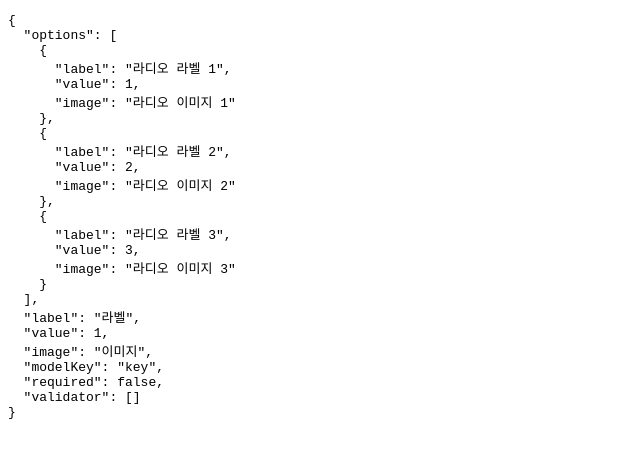
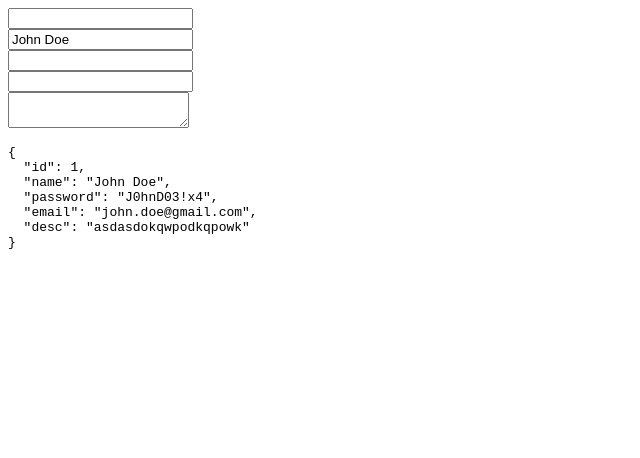
Before and after one commit to kruny1001/litform, a Vue app: page / in a window 1280 px wide. Shown: the top 458 px of the page, without its empty margins (0-640 px from the left). Built offline with nearby package versions, Linux system fonts and the light colour scheme.

Commit message:
app input update

```diff
--- a/src/App.vue
+++ b/src/App.vue
@@ -8,18 +8,41 @@
 //- div(style="width: 300px;")
 //-   SelectDrop(v-bind="radio" @data-update="(evt) => handleUpdate(evt, radio)")
 //- SelectInput(v-bind="radio" @data-update="(evt) => handleUpdate(evt, radio)")
-pre {{ radio}}
+
+//- InputNormal( v-bind="input")
+
+component(
+  v-for="val in template"
+  :is="val.compName"
+  :value="user[val.modelKey]"
+  v-bind="val"
+  @data-update="userUpdate"
+)
+
+pre {{ user }}
+//- pre {{ radio}}
+
+
 </template>
 
 <script>
 import CheckboxList from './components/checkbox/CheckboxList.vue'
 import CheckboxNormal from './components/checkbox/CheckboxNormal.vue'
 import CheckboxGrid from './components/checkbox/CheckboxGrid.vue'
+
 import RadioGrid from './components/radio/RadioGrid.vue'
 import RadioList from './components/radio/RadioList.vue'
 import RadioNormal from './components/radio/RadioNormal.vue'
+
 import SelectDrop from './components/select/SelectDrop.vue'
 import SelectInput from './components/select/SelectInput.vue'
+
+import InputNormal from './components/input/InputNormal.vue'
+import InputNumber from './components/input/InputNumber.vue'
+import InputEmail from './components/input/InputEmail.vue'
+import InputPassword from './components/input/InputPassword.vue'
+import InputTextarea from './components/input/InputTextarea.vue'
+
 
 export default {
   name: 'App',
@@ -32,6 +55,12 @@ export default {
     RadioNormal,
     SelectDrop,
     SelectInput,
+
+    InputNormal,
+    InputNumber,
+    InputEmail,
+    InputPassword,
+    InputTextarea,
   },
   data() {
     return {
@@ -86,13 +115,95 @@ export default {
         required: false,
         validator: [],
       },
+      user: {
+        id: 1,
+        name: 'John Doe',
+        password: 'J0hnD03!x4',
+        email: 'john.doe@gmail.com',
+        desc: 'asdasdokqwpodkqpowk'
+      },
+      template: [
+        {
+          type: 'input',
+          inputType: "number",
+          label: "",
+          modelKey: "id",
+          readonly: false,
+          required: false,
+          validator: [],
+          placeholder: "",
+          hintText: "",
+
+          compName: 'InputNumber',
+        },
+        {
+          type: 'input',
+          inputType: "text",
+          label: "",
+          modelKey: "name",
+          readonly: false,
+          required: false,
+          validator: [],
+          placeholder: "자기소개",
+          hintText: "",
+
+          compName: 'InputNormal',
+        },
+        {
+          type: 'input',
+          inputType: "password",
+          label: "",
+          value: "",
+          modelKey: "password",
+          readonly: false,
+          required: false,
+          validator: [],
+          placeholder: "자기소개",
+          hintText: "",
+
+          compName: 'InputPassword',
+        },
+        {
+          type: 'input',
+          inputType: "email",
+          label: "",
+          value: "",
+          modelKey: "email",
+          readonly: false,
+          required: false,
+          validator: [],
+          placeholder: "",
+          hintText: "",
+
+          compName: 'InputEmail',
+        },
+        {
+          type: 'input',
+          inputType: "textarea",
+          label: "",
+          value: "",
+          modelKey: "desc",
+          readonly: false,
+          required: false,
+          validator: [],
+          placeholder: "자기소개",
+          hintText: "",
+
+          compName: 'InputTextarea',
+        },
+      ],
     }
   },
   methods: {
     handleUpdate({ key, newVal }, target) {
       target.value = newVal
     },
+
+    userUpdate({ key, newVal }) {
+      this.user[key] = newVal
+    }
   },
+
 }
 </script>
 
--- /dev/null
+++ b/src/components/input/InputEmail.vue
@@ -0,0 +1,39 @@
+<template lang="pug">
+section
+  input(
+    @input="onInput"
+    :value="value"
+)
+</template>
+
+<script>
+import { defineComponent } from 'vue'
+export default defineComponent({
+  props: {
+    inputType: { type: String, default: "text" },
+    label: { type: String },
+    modelKey: { type: String },
+    readonly: { type: Boolean },
+    required: { type: Boolean },
+    validator: { type: Array },
+    placeholder: { type: String },
+    hintText: { type: String },
+  },
+  methods: {
+    onInput($event) {
+      let value = $event.target.value;
+      console.log(value)
+    }
+  },
+  setup(props) {
+
+    console.log(props)
+
+    return {}
+  }
+})
+</script>
+
+<style lang="scss" scoped>
+
+</style>
--- /dev/null
+++ b/src/components/input/InputNormal.vue
@@ -0,0 +1,41 @@
+<template lang="pug">
+section
+  input(
+    @input="onInput"
+    :value="value"
+    :placeholder="placeholder"
+  )
+</template>
+
+<script>
+import { defineComponent } from 'vue'
+import { updateModel } from '../modelUtil'
+
+export default defineComponent({
+  props: {
+    inputType: { type: String, default: "text" },
+    label: { type: String, default: "" },
+    modelKey: { type: String, required: true },
+    readonly: { type: Boolean, default: false },
+    required: { type: Boolean, default: false },
+    validator: { type: Array },
+    placeholder: { type: String, default: ""},
+    hintText: { type: String, default: "" },
+    value: { type: String }
+  },
+  setup(props, context) {
+
+    const { modelKey } = props
+
+    function onInput(evt){
+      updateModel(context, modelKey, evt.target.value)
+    }
+
+    return { onInput }
+  }
+})
+</script>
+
+<style lang="scss" scoped>
+
+</style>
--- /dev/null
+++ b/src/components/input/InputNumber.vue
@@ -0,0 +1,40 @@
+<template lang="pug">
+section
+  input(
+  type="number"
+  @input="onInput"
+  :value="value"
+)
+</template>
+
+<script>
+import { defineComponent } from 'vue'
+export default defineComponent({
+  props: {
+    inputType: { type: String, default: "text" },
+    label: { type: String },
+    modelKey: { type: String },
+    readonly: { type: Boolean },
+    required: { type: Boolean },
+    validator: { type: Array },
+    placeholder: { type: String },
+    hintText: { type: String },
+  },
+  methods: {
+    onInput($event) {
+      let value = $event.target.value;
+      console.log(value)
+    }
+  },
+  setup(props) {
+
+    console.log(props)
+
+    return {}
+  }
+})
+</script>
+
+<style lang="scss" scoped>
+
+</style>
--- /dev/null
+++ b/src/components/input/InputPassword.vue
@@ -0,0 +1,40 @@
+<template lang="pug">
+section
+  input(
+    @input="onInput"
+    :value="value"
+    type="password"
+)
+</template>
+
+<script>
+import { defineComponent } from 'vue'
+export default defineComponent({
+  props: {
+    inputType: { type: String, default: "text" },
+    label: { type: String },
+    modelKey: { type: String },
+    readonly: { type: Boolean },
+    required: { type: Boolean },
+    validator: { type: Array },
+    placeholder: { type: String },
+    hintText: { type: String },
+  },
+  methods: {
+    onInput($event) {
+      let value = $event.target.value;
+      console.log(value)
+    }
+  },
+  setup(props) {
+
+    console.log(props)
+
+    return {}
+  }
+})
+</script>
+
+<style lang="scss" scoped>
+
+</style>
--- /dev/null
+++ b/src/components/input/InputTextarea.vue
@@ -0,0 +1,39 @@
+<template lang="pug">
+section
+  textarea(
+    @input="onInput"
+    :value="value"
+)
+</template>
+
+<script>
+import { defineComponent } from 'vue'
+export default defineComponent({
+  props: {
+    inputType: { type: String, default: "text" },
+    label: { type: String },
+    modelKey: { type: String },
+    readonly: { type: Boolean },
+    required: { type: Boolean },
+    validator: { type: Array },
+    placeholder: { type: String },
+    hintText: { type: String },
+  },
+  methods: {
+    onInput($event) {
+      let value = $event.target.value;
+      console.log(value)
+    }
+  },
+  setup(props) {
+
+    console.log(props)
+
+    return {}
+  }
+})
+</script>
+
+<style lang="scss" scoped>
+
+</style>
--- a/src/components/modelUtil.js
+++ b/src/components/modelUtil.js
@@ -1,7 +1,8 @@
-export function updateModel(ctx, key, newVal) {
+function updateModel(ctx, key, newVal) {
   if (!key) {
     throw 'model key is missing'
   }
-
   ctx.emit('data-update', { key, newVal })
 }
+
+export { updateModel }
```
Also changed, not shown: summary.json (+5 -7 lines).
